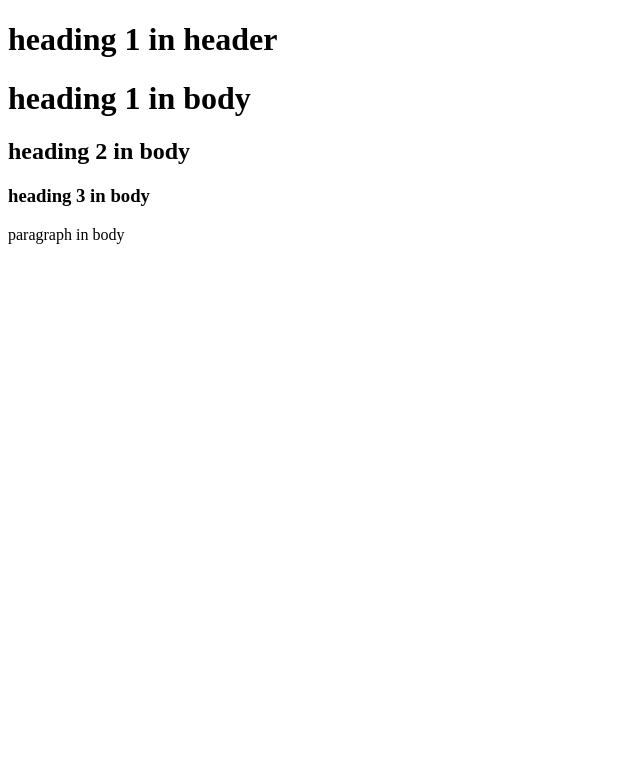
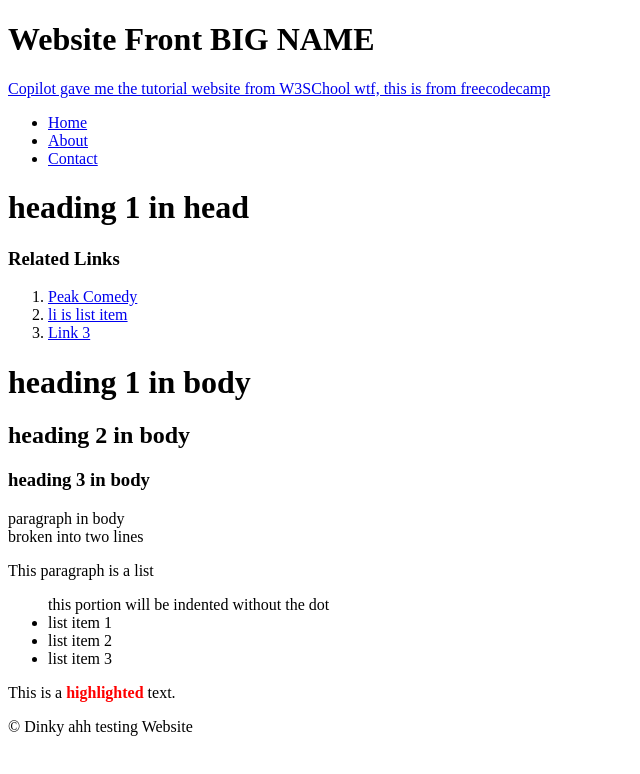
Before and after one commit to KevinYang233/KevinYang233.github.io, a plain HTML site: page docs/index.html in a window 1280 px wide. Shown: the whole page, without its empty margins (0-640 px from the left). Drawn offline with Linux system fonts and the light colour scheme.

```diff
--- a/docs/index.html
+++ b/docs/index.html
@@ -1,14 +1,59 @@
 <!DOCTYPE html>
-<html lang="en">
+<html lang="zh-hans">
+  <!--yes, despite the website being written fully in english,
+  google translate will pop up a translate from german to english banner when lang="de" is used,
+  ok it will for a few seconds and will then realize this website is in english
+  using zh-hans will turn everything into sans serif-->
+  <header>
+    <h1>Website Front BIG NAME</h1>
+    <a href="https://www.freecodecamp.org/news/introduction-to-html-basics/">Copilot gave me the tutorial website from W3SChool wtf, this is from freecodecamp</a>
+    <nav>
+      <ul>
+        <li><a href="#home">Home</a></li>
+        <li><a href="#about">About</a></li>
+        <li><a href="#contact">Contact</a></li>
+      </ul>
+    </nav>
+  </header>
   <head>
+
     <title>This is a title</title>
-    <h1>heading 1 in header</h1>
+    <h1>heading 1 in head</h1>
   </head>
+  <main> <!--main can be used to improve the readability of html-->
     <body>
+      <!-- woah this is a comment
+      multi-line comment even
+      make it three lines-->
+
+      <aside>
+        <h3>Related Links</h3>
+        <ol type="B"> <!--type 1 is the default type, so it will be used when weird stuff is inputed, like B instead of A-->
+          <li><a href="https://en.wikipedia.org/wiki/Comedy">Peak Comedy</a></li>
+          <li><a href="#">li is list item</a></li>
+          <li><a href="#">Link 3</a></li>
+        </ol> <!--apparentely even when the closing tag is ul, it will use the ordered list format-->
+      </aside>
+
       <title>This is a title in body</title>
       <h1>heading 1 in body</h1>
       <h2>heading 2 in body</h2>
       <h3>heading 3 in body</h3>
-    <p>paragraph in body</p>
+      <p>paragraph in body<br />broken into two lines</p>
+      <div>
+        <p>This paragraph is a list
+          <ul>this portion will be indented without the dot
+            <li>list item 1</li>
+            <li>list item 2</li>
+            <li>list item 3</li>
+          </ul>
+        </p>
+      </div>
+      <p>This is a <span style="color: red; font-weight: bold;">highlighted</span> text.</p>
     </body>
+  </main>
+
+  <footer>
+    <p>&copy; Dinky ahh testing Website</p>
+  </footer>
 </html>
```
Lines whose indentation alone changed are shown as unchanged.
